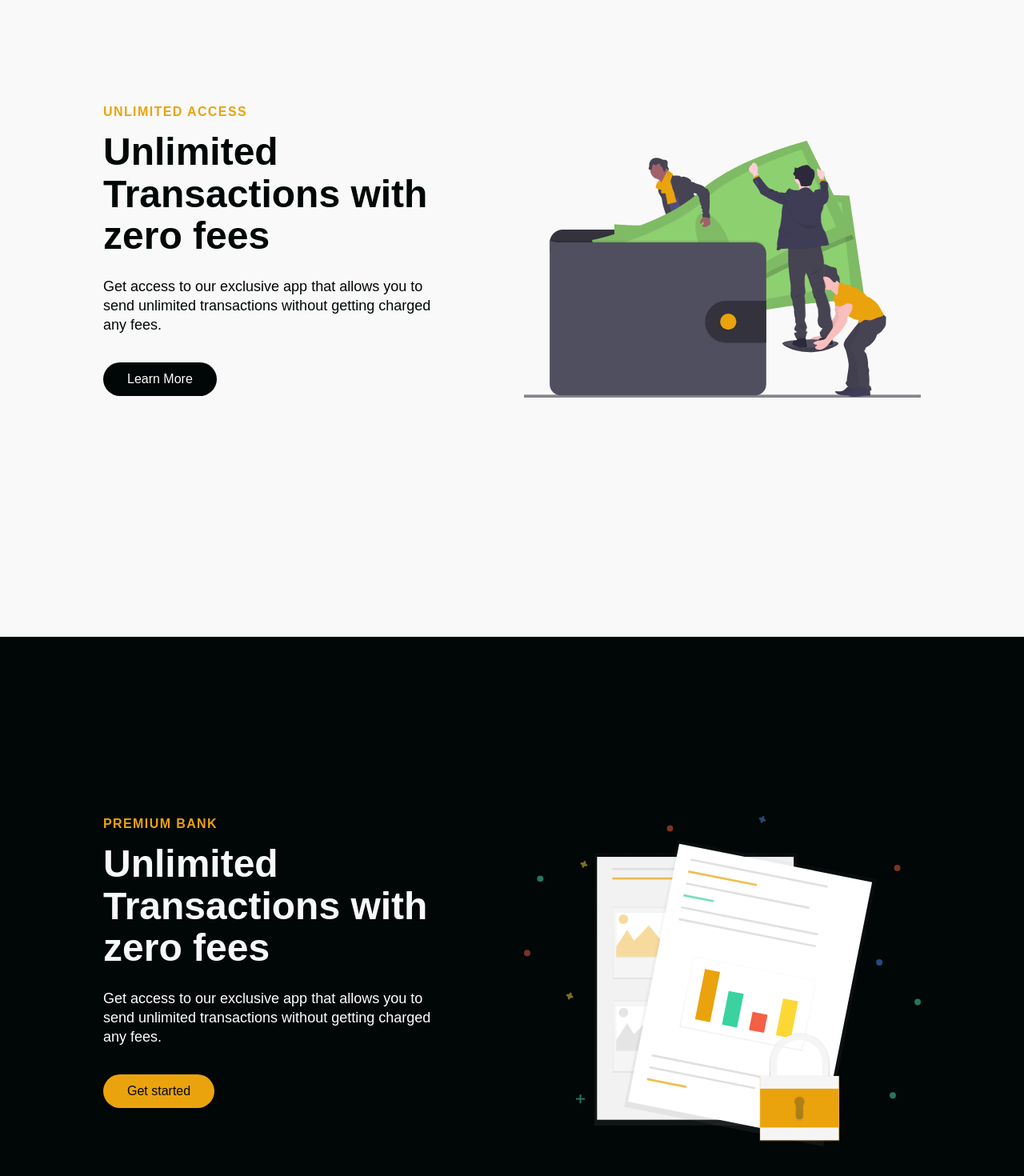
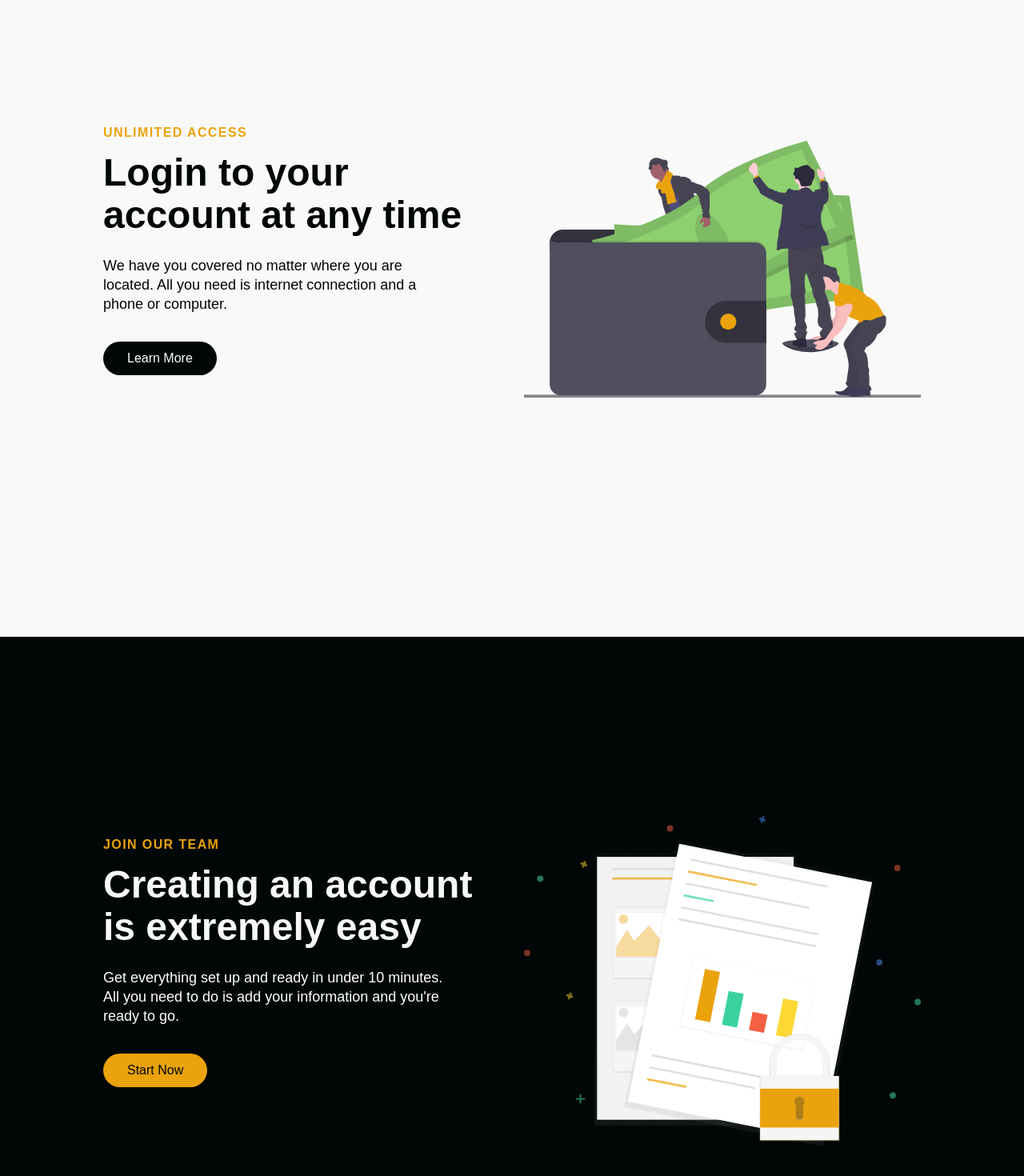
Before and after one commit to Michaeldremy/TruStock-React-Responsive-Website, a React (Create React App) app: page / in a window 1280 px wide. Shown: the part 1784-3254 px from the top of the page at 80% size. Built offline with nearby package versions, Linux system fonts and the light colour scheme; a web font is replaced by a local one.

Commit message:
Customizing sections that were just added

```diff
--- a/src/components/InfoSection/Data.js
+++ b/src/components/InfoSection/Data.js
@@ -21,8 +21,8 @@ export const homeObjTwo = {
   lightText: false,
   lightTextDesc: false,
   topLine: 'Unlimited Access',
-  headline: 'Unlimited Transactions with zero fees',
-  description: 'Get access to our exclusive app that allows you to send unlimited transactions without getting charged any fees.',
+  headline: 'Login to your account at any time',
+  description: 'We have you covered no matter where you are located. All you need is internet connection and a phone or computer.',
   buttonLabel: 'Learn More',
   imgStart: false,
   img: require('../../images/svg-2.svg'),
@@ -33,17 +33,17 @@ export const homeObjTwo = {
 }
 
 export const homeObjThree = {
-  id: 'about',
+  id: 'signup',
   lightBg: false,
   lightText: true,
-  lightTextDesc: true,
-  topLine: 'Premium Bank',
-  headline: 'Unlimited Transactions with zero fees',
-  description: 'Get access to our exclusive app that allows you to send unlimited transactions without getting charged any fees.',
-  buttonLabel: 'Get started',
+  lightTextDesc: false,
+  topLine: 'Join our Team',
+  headline: 'Creating an account is extremely easy',
+  description: "Get everything set up and ready in under 10 minutes. All you need to do is add your information and you're ready to go.",
+  buttonLabel: 'Start Now',
   imgStart: false,
   img: require('../../images/svg-3.svg'),
-  alt: 'Car',
+  alt: 'Paper',
   dark: true,
   primary: true,
   darkText: false,
```
